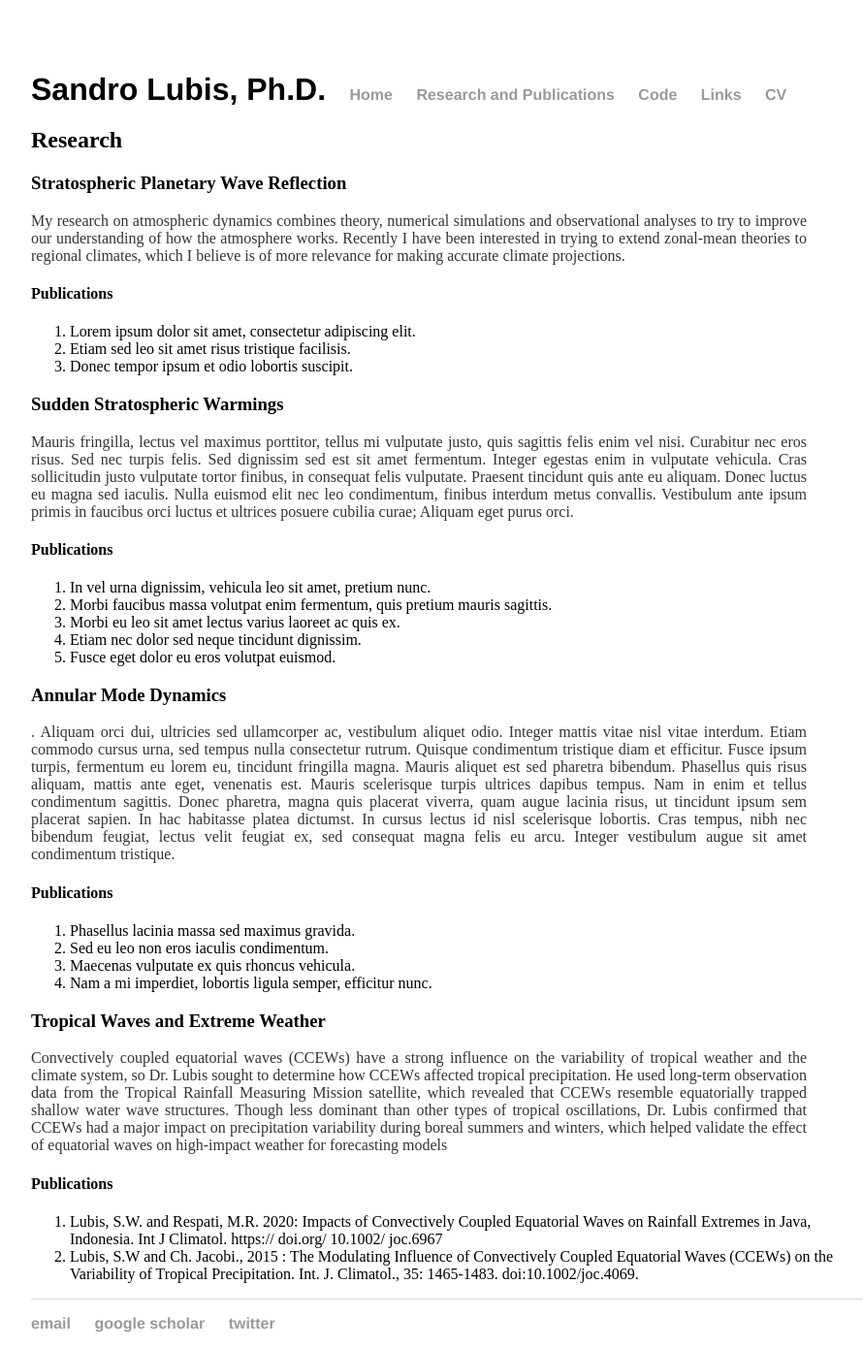
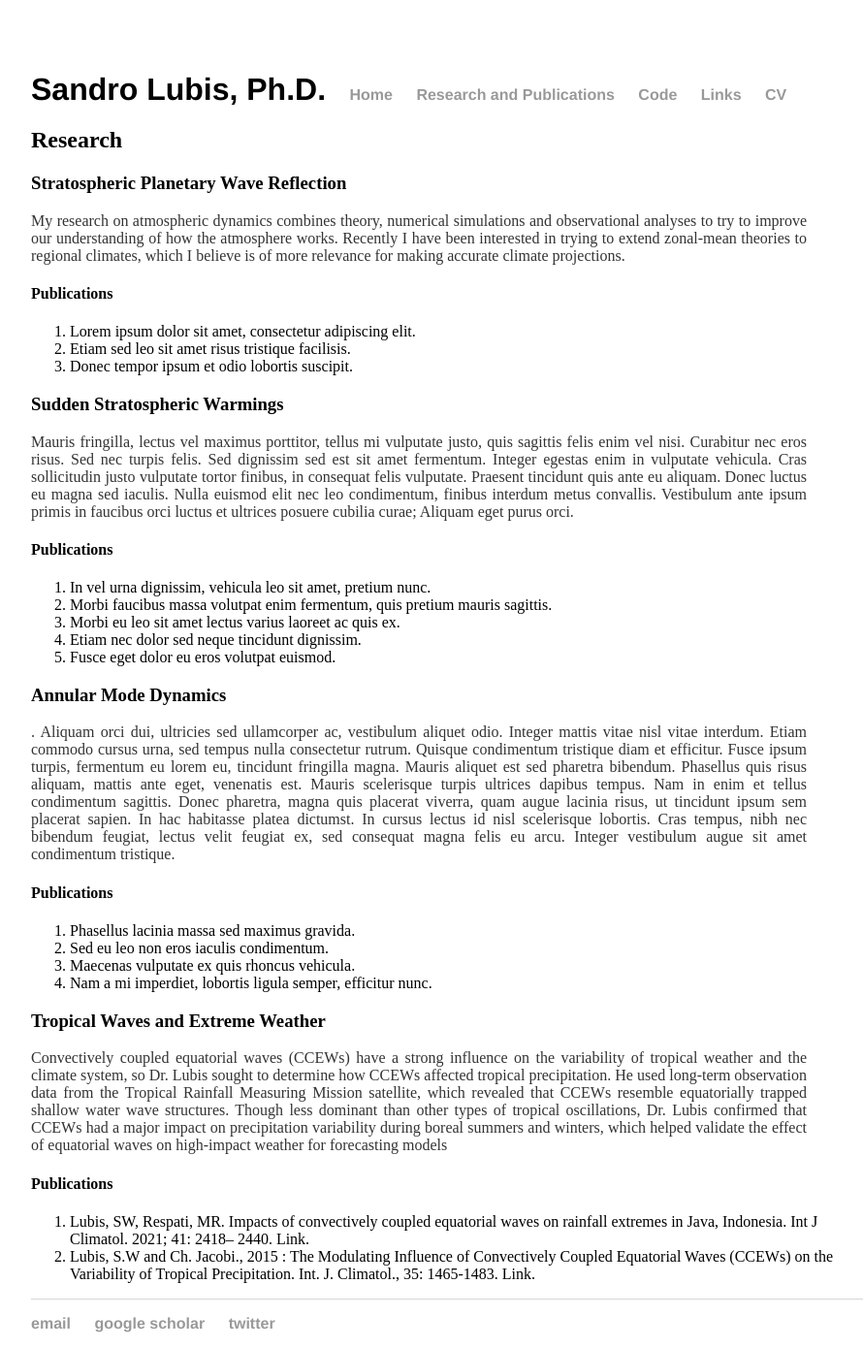
Before and after one commit to sandrolubis/sandrolubis.github.io, a Jekyll site: the page built from research/index.html, in a window 1280 px wide. Shown: the whole page at 97% size, without its empty margins (276-1166 px from the left). Built offline with Jekyll 4.4.1, drawn with Linux system fonts in a browser that asks for light colours.

Commit message:
Update index.html

```diff
--- a/research/index.html
+++ b/research/index.html
@@ -50,7 +50,7 @@
 				which helped validate the effect of equatorial waves on high-impact weather for forecasting models </font></p>
 			<h4>Publications</h4>
 			<ol>
-			  <li>Lubis, S.W. and Respati, M.R. 2020: Impacts of Convectively Coupled Equatorial Waves on Rainfall Extremes in Java, Indonesia. Int J Climatol. https:// doi.org/ 10.1002/ joc.6967 </li>
-			  <li>Lubis, S.W and Ch. Jacobi., 2015 : The Modulating Influence of Convectively Coupled Equatorial Waves (CCEWs) on the Variability of Tropical Precipitation. Int. J. Climatol., 35: 1465-1483. doi:10.1002/joc.4069.</li>
+			  <li>Lubis, SW, Respati, MR. Impacts of convectively coupled equatorial waves on rainfall extremes in Java, Indonesia. Int J Climatol. 2021; 41: 2418– 2440. Link. </li>
+			  <li>Lubis, S.W and Ch. Jacobi., 2015 : The Modulating Influence of Convectively Coupled Equatorial Waves (CCEWs) on the Variability of Tropical Precipitation. Int. J. Climatol., 35: 1465-1483. Link.</li>
 			</ol>
 		</div>
```
